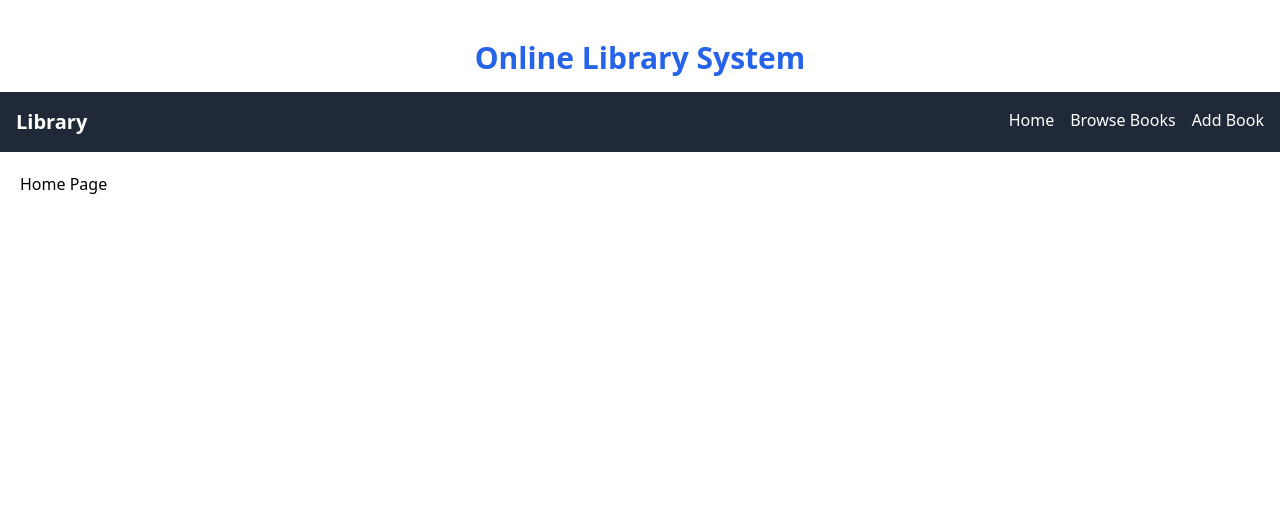
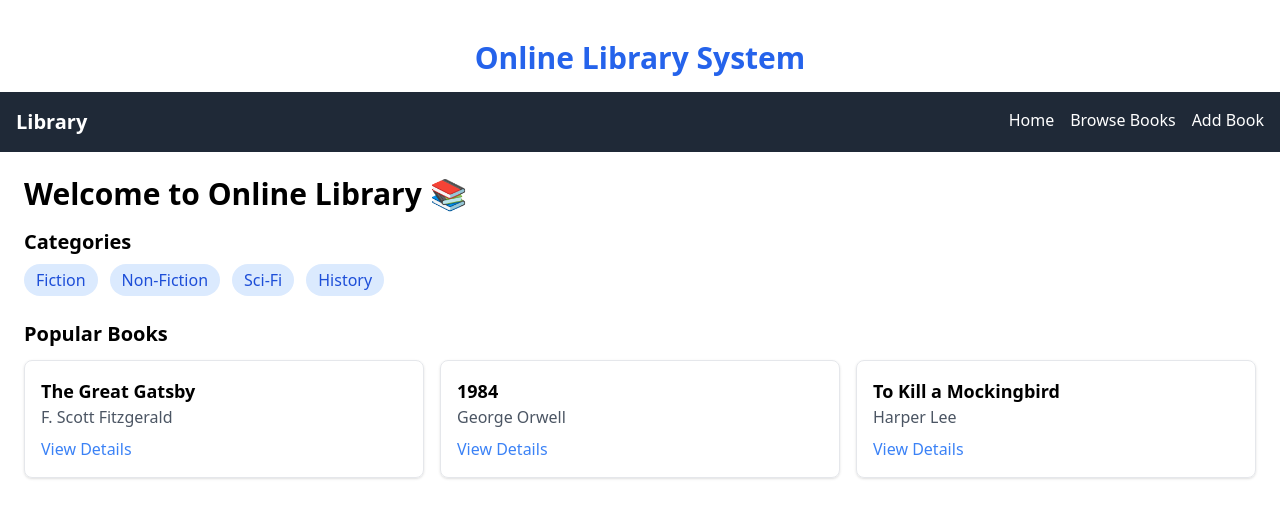
Before and after one commit to shibsankarBera/library-app, a React (Vite) app: page / in a window 1280 px wide. Shown: the top 518 px of the page. Built offline with nearby package versions, Linux system fonts and the light colour scheme.

Commit message:
connected home page to main route

```diff
--- a/src/App.jsx
+++ b/src/App.jsx
@@ -1,5 +1,6 @@
 import { BrowserRouter,Routes, Route } from "react-router-dom";
 import Navbar from "./components/Navbar";
+import Home from "./pages/Home";
 
 function App() {
   return (
@@ -10,7 +11,7 @@
      <BrowserRouter>
       <Navbar />
       <Routes>
-        <Route path="/" element={<h1 className="p-5">Home Page</h1>} />
+        <Route path="/" element={<Home />}  />
         <Route path="/books" element={<h1 className="p-5">Browse Books</h1>} />
         <Route path="/add-book" element={<h1 className="p-5">Add Book</h1>} />
       </Routes>
```
